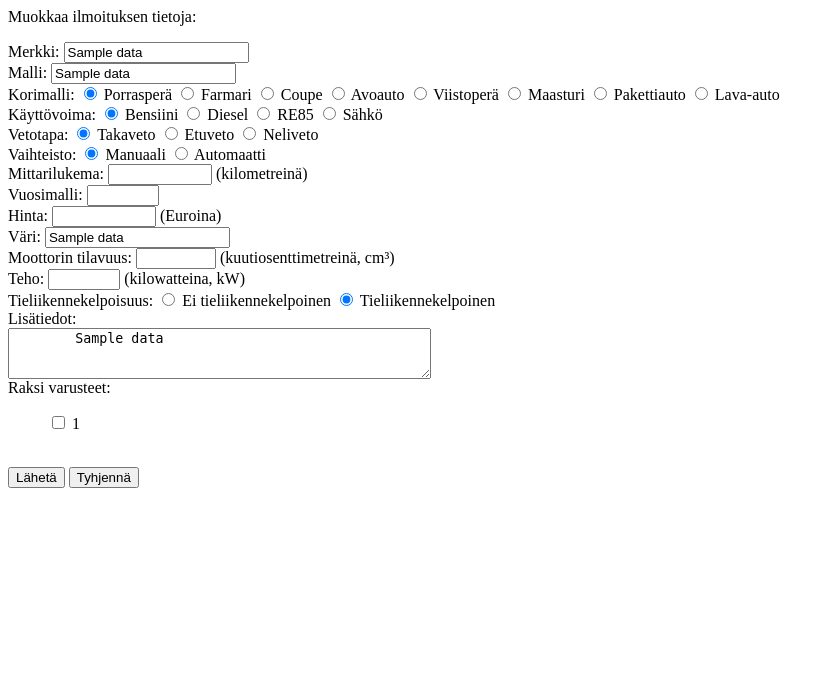
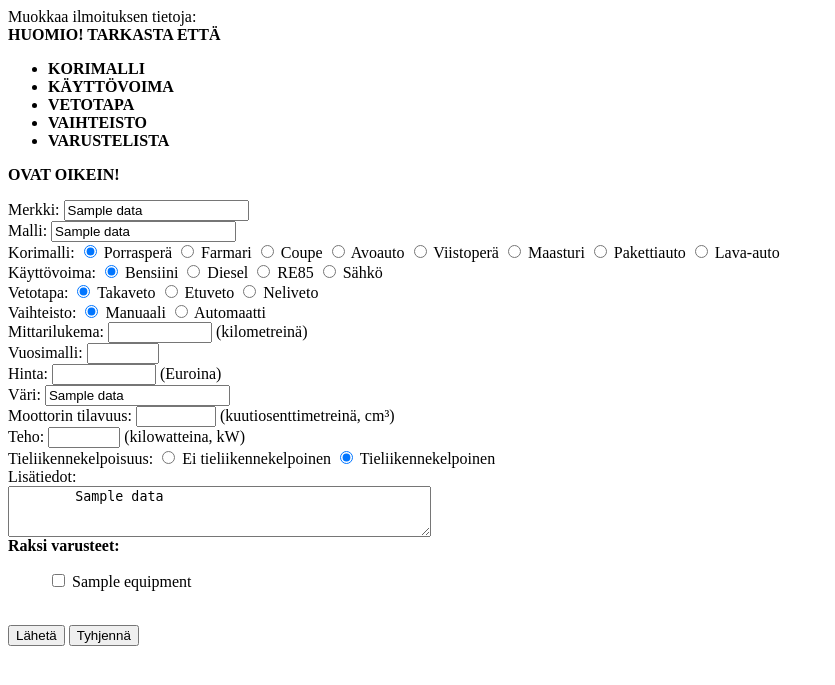
Before and after one commit to AlluSu/Autotietokanta, a Flask app: template templates/car_data.html in a window 1280 px wide. Shown: the top 685 px of the page, without its empty margins (0-835 px from the left). Run offline with Flask 2, Linux system fonts and the light colour scheme; the template is opened without the code that fills it: most values are stand-ins (such as "Sample title", 1, 10 or a date in 2020).

Commit message:
User can now add and edit car equipment

```diff
--- a/app.py
+++ b/app.py
@@ -18,7 +18,6 @@
     sql = "SELECT c.id, c.brand, c.model, c.mileage, c.year, c.price FROM cars c, ads a WHERE c.id=a.car_id AND a.visible=True"
     result = db.session.execute(sql)
     cars = result.fetchall()
-
     sql = "SELECT id FROM ads WHERE user_id=:id AND visible=:visible"
     result = db.session.execute(sql, {"id":user_id(), "visible":True})
     owner_id = result.fetchone()
@@ -101,7 +100,7 @@
     #Equipment as list
     equipment_list = request.form.getlist("eq")
 
-    #Equipment as dictionary
+    # Custom dictionary for each car and its equipment!
     sql = "SELECT * FROM Equipment"
     result = db.session.execute(sql)
     eq = result.fetchall()
@@ -112,7 +111,6 @@
     for i in range(0, len(equipment_list)):
         eq_dict[i] = equipment_list[i]
     print(eq_dict)
-    #TODO: Built a custom dictionary for each car and its equipment!
 
     #Car data
     sql = "INSERT INTO cars (brand, model, chassis, fuel, drive, transmission, mileage, year, price, color, engine, power, street_legal) VALUES (:brand, :model, :chassis, :fuel, :drive, :transmission, :mileage, :year, :price, :color, :engine, :power, :street_legal) RETURNING id"
@@ -185,10 +183,11 @@
     result = db.session.execute(sql, {"id":seller_id})
     seller_data = result.fetchall()
 
-    #TODO: Equipment
-    #sql = "SELECT e.name FROM equipment e, car_equipment"
-
-    return render_template("ad_info.html", specs=car_data, info=ad_data, seller=seller_data, logged=user_id(), id=seller_id)
+    #Equipment info
+    sql = "SELECT e.name FROM equipment e, car_equipment ce WHERE ce.car_id=:id AND ce.equipment_id=e.id"
+    result = db.session.execute(sql, {"id": car_id})
+    cars_equipment = result.fetchall()
+    return render_template("ad_info.html", specs=car_data, info=ad_data, seller=seller_data, logged=user_id(), id=seller_id, equipment=cars_equipment)
 
 @app.route("/register", methods=["GET","POST"])
 def register():
@@ -245,8 +244,19 @@
     sql = "SELECT c.id, c.brand, c.model, c.chassis, c.fuel, c.drive, c.transmission, c.mileage, c.year, c.price, c.color, c.engine, c.power, c.street_legal, a.info FROM cars c, ads a WHERE c.id=:id AND a.user_id=:logged AND a.visible=:visible AND a.car_id=:id"
     result = db.session.execute(sql, {"id":id, "logged":user_id(), "visible":True, "car_id":id})
     ad_data = result.fetchall()
+
+    #All equipment
+    sql = "SELECT * FROM equipment"
+    result = db.session.execute(sql)
+    all_equipment = result.fetchall()
+
+    #Car spesific equipment
+    sql = "SELECT e.name FROM equipment e, car_equipment ce WHERE ce.car_id=:id AND e.id=ce.equipment_id"
+    result = db.session.execute(sql, {"id":id})
+    equipment = result.fetchall()
+
     db.session.commit()
-    return render_template("car_data.html", data=ad_data)
+    return render_template("car_data.html", data=ad_data, equipment=all_equipment, car_spesific_equipment=equipment)
 
 @app.route("/update/<int:id>", methods=["POST"])
 def update(id):
@@ -265,6 +275,9 @@
     legal = request.form["legal"]
     info = request.form["info"]
 
+    # checked equipment as list
+    eq = request.form.getlist("varusteet")
+
     #car data
     sql = "UPDATE cars SET brand=:brand, model=:model, chassis=:chassis, fuel=:fuel, drive=:drive, transmission=:transmission, mileage=:mileage, year=:year, price=:price, color=:color, engine=:engine, power=:power, street_legal=:legal WHERE id=:id"
     db.session.execute(sql, {"brand":brand, "model":model, "chassis":chassis, "fuel":fuel, "drive":drive, "transmission":transmission, "mileage":mileage, "year":year, "price":price, "color":color, "engine":engine, "power":power, "legal":legal, "id":id})
@@ -272,6 +285,13 @@
     #ad data
     sql = "UPDATE ads SET info=:info WHERE ads.car_id=:id"
     db.session.execute(sql, {"info":info, "id":id})
+
+    #Equipment data
+    sql = "DELETE FROM car_equipment WHERE car_id=:id"
+    db.session.execute(sql, {"id":id})
+    for i in eq:
+        sql = "INSERT INTO car_equipment (car_id, equipment_id) VALUES (:car_id, :equipment_id)"
+        db.session.execute(sql, {"car_id":id, "equipment_id":get_equipment_id_by_name(i)})
 
     db.session.commit()
     return redirect("/")
--- a/templates/ad_info.html
+++ b/templates/ad_info.html
@@ -23,6 +23,10 @@
 {% endfor %}
 <hr>
 <b>Varusteet:</b>
+<br>
+{% for e in equipment %}
+{{ e[0] }} <br>
+{% endfor %}
 <hr>
 <b>Lisätiedot:</b> <br>
 {% for i in info %}
--- a/templates/car_data.html
+++ b/templates/car_data.html
@@ -2,6 +2,27 @@
 <form action="/update/{{ i[0] }}" method="POST">
     <p>
         Muokkaa ilmoituksen tietoja:
+        <br>
+        <b>HUOMIO! TARKASTA ETTÄ
+            <ul>
+                <li>
+                    KORIMALLI
+                </li>
+                <li>
+                    KÄYTTÖVOIMA
+                </li>
+                <li>
+                    VETOTAPA
+                </li>
+                <li>
+                    VAIHTEISTO
+                </li>
+                <li>
+                    VARUSTELISTA
+                </li>
+            </ul>
+            OVAT OIKEIN!
+        </b>
     </p>
     Merkki:
     <input type="text" name="brand" value="{{ i[1] }}" required>
@@ -33,17 +54,17 @@
     <input type="radio" id="diesel" name="fuel" value="Diesel">
     <label for="diesel">Diesel</label>
     <input type="radio" id="re85" name="fuel" value="Re85">
-    <label for="gasoline">RE85</label>
+    <label for="re85">RE85</label>
     <input type="radio" id="electricity" name="fuel" value="Sähkö">
     <label for="electricity">Sähkö</label>
     <br>
     Vetotapa:
     <input type="radio" id="rear" name="drive" value="Takaveto" checked>
-    <label for="rear-wheel-drive">Takaveto</label>
+    <label for="rear">Takaveto</label>
     <input type="radio" id="front" name="drive" value="Etuveto">
-    <label for="front-wheel-drive">Etuveto</label>
+    <label for="front">Etuveto</label>
     <input type="radio" id="four" name="drive" value="Neliveto">
-    <label for="four-wheel-drive">Neliveto</label>
+    <label for="four">Neliveto</label>
     <br>
     Vaihteisto:
     <input type="radio" id="manual" name="transmission" value="Manuaali" checked>
@@ -75,7 +96,7 @@
     <br>
     Tieliikennekelpoisuus:
     <input type="radio" id="notlegal" name="legal" value="0">
-    <label for="legal">Ei tieliikennekelpoinen</label>
+    <label for="notlegal">Ei tieliikennekelpoinen</label>
     <input type="radio" id="legal" name="legal" value="1" checked>
     <label for="legal">Tieliikennekelpoinen</label>
     <br>
@@ -86,13 +107,13 @@
     </textarea>
     <br>
     {% endfor %}
-    Raksi varusteet:
+    <b>Raksi varusteet:</b>
     <br>
     <ul style="list-style-type:none;">
         {% for e in equipment %}
     <li>
-        <input type="checkbox" id="1" name="varusteet" value="{{ e[0] }}">
-        <label for="varusteet">{{ e[0] }}</label>
+        <input type="checkbox" id="{{ e[0] }}" name="varusteet" value="{{ e[1] }}">
+        <label for="{{ e[0] }}">{{ e[1] }}</label>
     </li>
     {% endfor %}
     </ul>
--- a/templates/index.html
+++ b/templates/index.html
@@ -50,7 +50,7 @@
 {% for car in cars %}
 <b>Merkki:</b> {{ car[1] }}<br>
 <b>Malli:</b> {{ car[2] }}<br>
-<b>Mittarilukema:</b> {{ car[3] }}<br>
+<b>Mittarilukema:</b> {{ car[3] }} km<br>
 <b>Vuosimalli:</b> {{ car[4] }}<br>
 <b>Hinta:</b> {{ car[5] }} €<br>
 <a href="/ad/{{ car[0] }}">Mene ilmoitukseen</a>
```
